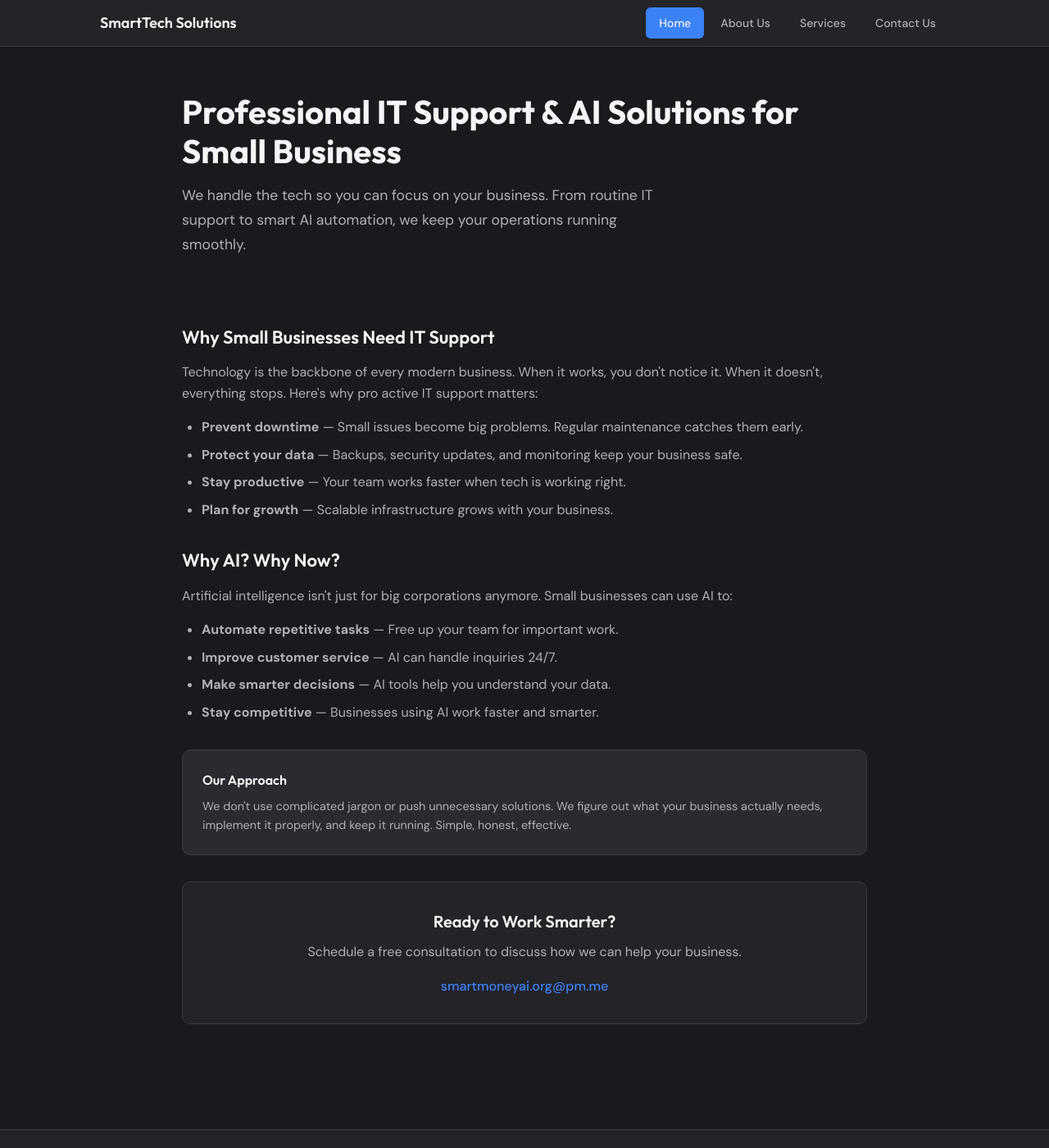
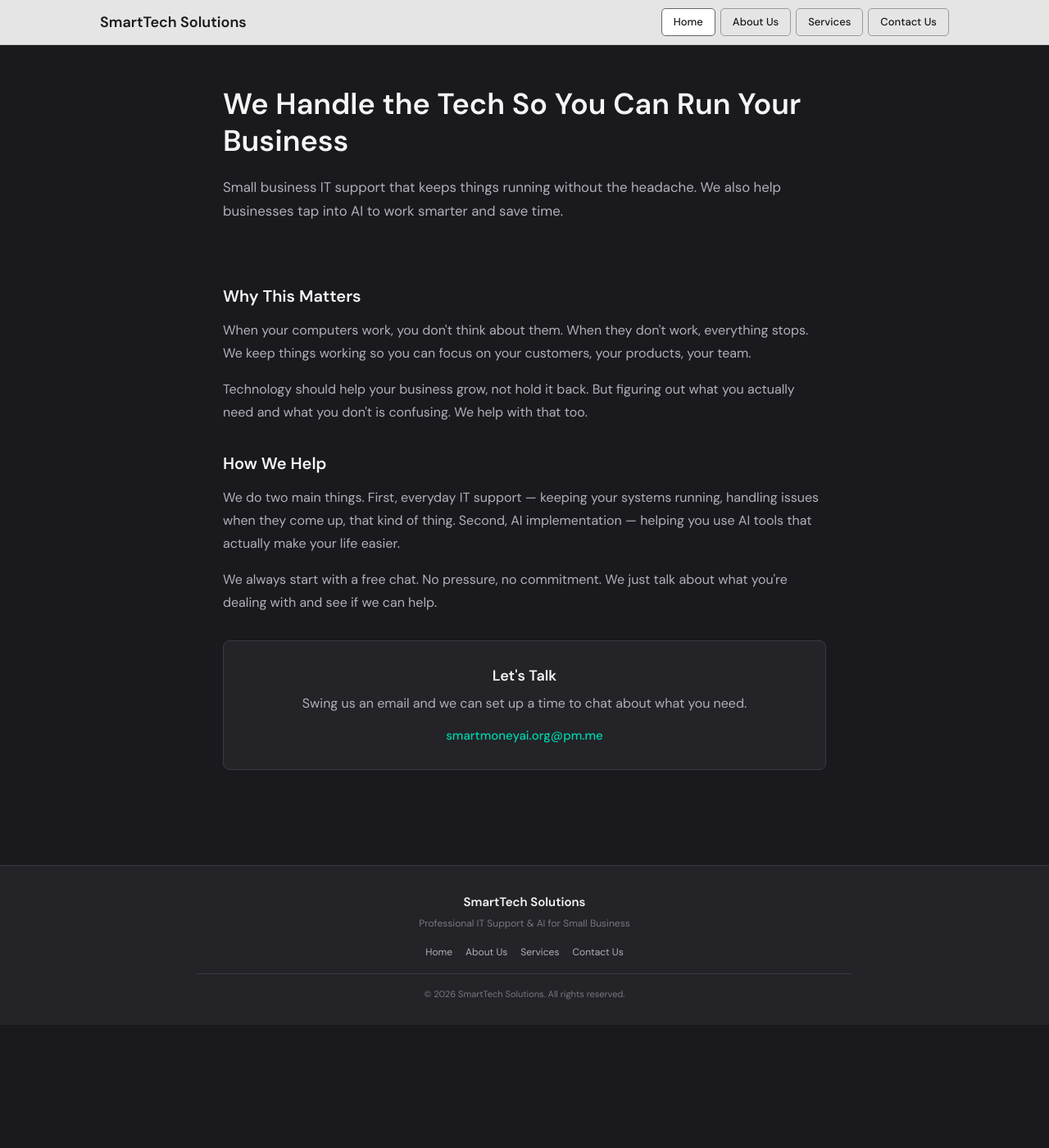
Before and after one commit to ThePaulBunyan/smartmoneyai, a Jekyll site: the page built from index.md, in a window 1280 px wide and 1400 px high. Shown: the whole window at 82% size. Built offline with Jekyll 4.4.1, drawn with Linux system fonts in a browser that asks for light colours.

Commit message:
Clean up - light grey banner, no blue, simple home page

```diff
--- a/index.md
+++ b/index.md
@@ -3,41 +3,26 @@ layout: default
 ---
 
 <div class="hero">
-  <h1>Professional IT Support & AI Solutions for Small Business</h1>
-  <p>We handle the tech so you can focus on your business. From routine IT support to smart AI automation, we keep your operations running smoothly.</p>
+  <h1>We Handle the Tech So You Can Run Your Business</h1>
+  <p>Small business IT support that keeps things running without the headache. We also help businesses tap into AI to work smarter and save time.</p>
 </div>
 
 <div class="content-section">
-  <h2>Why Small Businesses Need IT Support</h2>
-  <p>Technology is the backbone of every modern business. When it works, you don't notice it. When it doesn't, everything stops. Here's why pro active IT support matters:</p>
+  <h2>Why This Matters</h2>
+  <p>When your computers work, you don't think about them. When they don't work, everything stops. We keep things working so you can focus on your customers, your products, your team.</p>
 
-  <ul>
-    <li><strong>Prevent downtime</strong> — Small issues become big problems. Regular maintenance catches them early.</li>
-    <li><strong>Protect your data</strong> — Backups, security updates, and monitoring keep your business safe.</li>
-    <li><strong>Stay productive</strong> — Your team works faster when tech is working right.</li>
-    <li><strong>Plan for growth</strong> — Scalable infrastructure grows with your business.</li>
-  </ul>
+  <p>Technology should help your business grow, not hold it back. But figuring out what you actually need and what you don't is confusing. We help with that too.</p>
 </div>
 
 <div class="content-section">
-  <h2>Why AI? Why Now?</h2>
-  <p>Artificial intelligence isn't just for big corporations anymore. Small businesses can use AI to:</p>
+  <h2>How We Help</h2>
+  <p>We do two main things. First, everyday IT support — keeping your systems running, handling issues when they come up, that kind of thing. Second, AI implementation — helping you use AI tools that actually make your life easier.</p>
 
-  <ul>
-    <li><strong>Automate repetitive tasks</strong> — Free up your team for important work.</li>
-    <li><strong>Improve customer service</strong> — AI can handle inquiries 24/7.</li>
-    <li><strong>Make smarter decisions</strong> — AI tools help you understand your data.</li>
-    <li><strong>Stay competitive</strong> — Businesses using AI work faster and smarter.</li>
-  </ul>
-</div>
-
-<div class="feature-box">
-  <h3>Our Approach</h3>
-  <p>We don't use complicated jargon or push unnecessary solutions. We figure out what your business actually needs, implement it properly, and keep it running. Simple, honest, effective.</p>
+  <p>We always start with a free chat. No pressure, no commitment. We just talk about what you're dealing with and see if we can help.</p>
 </div>
 
 <div class="contact-card">
-  <h2>Ready to Work Smarter?</h2>
-  <p>Schedule a free consultation to discuss how we can help your business.</p>
+  <h2>Let's Talk</h2>
+  <p>Swing us an email and we can set up a time to chat about what you need.</p>
   <a href="mailto:smartmoneyai.org@pm.me?subject=Free Consultation" class="contact-email">smartmoneyai.org@pm.me</a>
 </div>
--- a/style.css
+++ b/style.css
@@ -1,4 +1,4 @@
-/* Professional Corporate Theme */
+/* Clean Professional Theme */
 :root {
   --bg-primary: #1a1a1e;
   --bg-secondary: #232328;
@@ -6,9 +6,11 @@
   --text-primary: #f5f5f5;
   --text-secondary: #b0b0b8;
   --text-muted: #787880;
-  --accent: #3b82f6;
-  --accent-hover: #60a5fa;
+  --accent: #00d4aa;
+  --accent-hover: #00f5c4;
   --border: #3a3a42;
+  --banner-bg: #e5e5e5;
+  --banner-text: #1a1a1e;
 }
 
 * {
@@ -32,8 +34,8 @@ body {
   top: 0;
   left: 0;
   right: 0;
-  background: var(--bg-secondary);
-  border-bottom: 1px solid var(--border);
+  background: var(--banner-bg);
+  border-bottom: 1px solid #ccc;
   z-index: 1000;
   padding: 0;
 }
@@ -45,78 +47,78 @@ body {
   justify-content: space-between;
   align-items: center;
   padding: 0 2rem;
-  height: 56px;
+  height: 54px;
 }
 
 .banner-logo {
-  font-family: 'Outfit', sans-serif;
+  font-family: 'DM Sans', sans-serif;
   font-size: 1.125rem;
   font-weight: 600;
-  color: var(--text-primary);
+  color: var(--banner-text);
 }
 
 .banner-links {
   display: flex;
-  gap: 0.25rem;
+  gap: 0.375rem;
 }
 
 .banner-btn {
-  color: var(--text-secondary);
+  color: var(--banner-text);
   text-decoration: none;
-  font-size: 0.875rem;
+  font-size: 0.8125rem;
   font-weight: 500;
-  padding: 0.5rem 1rem;
-  border-radius: 6px;
+  padding: 0.375rem 0.875rem;
+  border-radius: 5px;
+  border: 1px solid #999;
+  background: transparent;
   transition: all 0.2s ease;
 }
 
 .banner-btn:hover {
-  color: var(--text-primary);
-  background: var(--bg-card);
+  background: #fff;
 }
 
 .banner-btn.active {
-  color: var(--text-primary);
-  background: var(--accent);
+  background: #fff;
+  border-color: #666;
 }
 
 /* Main Content */
 main {
-  max-width: 900px;
+  max-width: 800px;
   margin: 0 auto;
   padding: 4rem 2rem 3rem;
 }
 
 /* Hero Section */
 .hero {
-  padding: 3rem 0;
+  padding: 2.5rem 0;
 }
 
 .hero h1 {
-  font-family: 'Outfit', sans-serif;
-  font-size: 2.5rem;
-  font-weight: 700;
-  line-height: 1.2;
-  margin-bottom: 1rem;
+  font-family: 'DM Sans', sans-serif;
+  font-size: 2.25rem;
+  font-weight: 600;
+  line-height: 1.25;
+  margin-bottom: 1.25rem;
 }
 
 .hero p {
-  font-size: 1.1rem;
+  font-size: 1.05rem;
   color: var(--text-secondary);
-  max-width: 600px;
-  line-height: 1.7;
+  line-height: 1.75;
 }
 
 /* Page Header */
 .page-header {
-  padding: 2rem 0 2.5rem;
+  padding: 2rem 0 2rem;
   border-bottom: 1px solid var(--border);
-  margin-bottom: 2.5rem;
+  margin-bottom: 2rem;
 }
 
 .page-header h1 {
-  font-family: 'Outfit', sans-serif;
-  font-size: 2rem;
+  font-family: 'DM Sans', sans-serif;
+  font-size: 1.875rem;
   font-weight: 600;
   margin-bottom: 0.5rem;
 }
@@ -131,8 +133,8 @@ main {
 }
 
 .content-section h2 {
-  font-family: 'Outfit', sans-serif;
-  font-size: 1.375rem;
+  font-family: 'DM Sans', sans-serif;
+  font-size: 1.25rem;
   font-weight: 600;
   margin-bottom: 0.75rem;
 }
@@ -140,77 +142,44 @@ main {
 .content-section p {
   color: var(--text-secondary);
   margin-bottom: 1rem;
-}
-
-.content-section ul {
-  margin: 1rem 0 1.5rem 1.5rem;
-}
-
-.content-section li {
-  margin-bottom: 0.5rem;
-  color: var(--text-secondary);
+  line-height: 1.75;
 }
 
 /* Service Card */
 .service-card {
   background: var(--bg-card);
   border: 1px solid var(--border);
-  border-radius: 10px;
-  padding: 1.5rem;
-  margin-bottom: 1.25rem;
+  border-radius: 8px;
+  padding: 1.25rem;
+  margin-bottom: 1rem;
 }
 
 .service-card h3 {
-  font-family: 'Outfit', sans-serif;
-  font-size: 1.125rem;
+  font-family: 'DM Sans', sans-serif;
+  font-size: 1rem;
   font-weight: 600;
-  margin-bottom: 0.5rem;
-  display: flex;
-  align-items: center;
-  gap: 0.5rem;
-}
-
-.service-card .price {
-  font-family: 'Outfit', sans-serif;
-  font-size: 1.25rem;
-  font-weight: 600;
-  color: var(--accent);
-  margin: 0.75rem 0 0.5rem;
-}
-
-.service-card .price span {
-  font-size: 0.875rem;
-  font-weight: 400;
-  color: var(--text-muted);
+  margin-bottom: 0.375rem;
 }
 
 .service-card p {
   color: var(--text-secondary);
   font-size: 0.9rem;
-}
-
-.service-card ul {
-  margin: 0.75rem 0 0 1.25rem;
-}
-
-.service-card li {
-  font-size: 0.875rem;
-  color: var(--text-secondary);
+  line-height: 1.6;
 }
 
 /* Pricing Grid */
 .pricing-grid {
   display: grid;
-  grid-template-columns: repeat(auto-fit, minmax(250px, 1fr));
-  gap: 1.25rem;
-  margin: 1.5rem 0;
+  grid-template-columns: repeat(auto-fit, minmax(230px, 1fr));
+  gap: 1rem;
+  margin: 1.25rem 0;
 }
 
 .pricing-card {
   background: var(--bg-card);
   border: 1px solid var(--border);
-  border-radius: 10px;
-  padding: 1.5rem;
+  border-radius: 8px;
+  padding: 1.25rem;
   text-align: center;
 }
 
@@ -219,44 +188,44 @@ main {
 }
 
 .pricing-card h3 {
-  font-family: 'Outfit', sans-serif;
-  font-size: 1rem;
+  font-family: 'DM Sans', sans-serif;
+  font-size: 0.9375rem;
   font-weight: 500;
-  margin-bottom: 0.5rem;
+  margin-bottom: 0.375rem;
 }
 
 .pricing-card .price {
-  font-family: 'Outfit', sans-serif;
-  font-size: 1.75rem;
-  font-weight: 700;
+  font-family: 'DM Sans', sans-serif;
+  font-size: 1.625rem;
+  font-weight: 600;
   color: var(--accent);
-  margin-bottom: 0.25rem;
+  margin-bottom: 0.125rem;
 }
 
 .pricing-card .price span {
-  font-size: 0.875rem;
+  font-size: 0.8125rem;
   font-weight: 400;
   color: var(--text-muted);
 }
 
 .pricing-card .tagline {
-  font-size: 0.85rem;
+  font-size: 0.8125rem;
   color: var(--text-muted);
-  margin-bottom: 1rem;
+  margin-bottom: 0.75rem;
 }
 
 .pricing-card ul {
   list-style: none;
   text-align: left;
-  margin: 0.75rem 0 0;
+  margin: 0.625rem 0 0;
 }
 
 .pricing-card li {
-  font-size: 0.8rem;
+  font-size: 0.8125rem;
   color: var(--text-secondary);
-  padding: 0.375rem 0;
+  padding: 0.3125rem 0;
   border-bottom: 1px solid var(--border);
-  padding-left: 1rem;
+  padding-left: 0.875rem;
   position: relative;
 }
 
@@ -275,27 +244,27 @@ main {
 .contact-card {
   background: var(--bg-secondary);
   border: 1px solid var(--border);
-  border-radius: 10px;
-  padding: 2rem;
+  border-radius: 8px;
+  padding: 1.75rem;
   text-align: center;
-  margin: 2rem 0;
+  margin: 1.75rem 0;
 }
 
 .contact-card h2 {
-  font-family: 'Outfit', sans-serif;
-  font-size: 1.25rem;
+  font-family: 'DM Sans', sans-serif;
+  font-size: 1.125rem;
   font-weight: 600;
-  margin-bottom: 0.5rem;
+  margin-bottom: 0.375rem;
 }
 
 .contact-card p {
   color: var(--text-secondary);
-  margin-bottom: 1rem;
+  margin-bottom: 0.875rem;
 }
 
 .contact-email {
   color: var(--accent);
-  font-size: 1rem;
+  font-size: 0.9375rem;
   font-weight: 500;
   text-decoration: none;
 }
@@ -308,60 +277,61 @@ main {
 .feature-box {
   background: var(--bg-card);
   border: 1px solid var(--border);
-  border-radius: 10px;
-  padding: 1.5rem;
-  margin: 1.5rem 0;
+  border-radius: 8px;
+  padding: 1.25rem;
+  margin: 1.25rem 0;
 }
 
 .feature-box h3 {
-  font-family: 'Outfit', sans-serif;
-  font-size: 1rem;
+  font-family: 'DM Sans', sans-serif;
+  font-size: 0.9375rem;
   font-weight: 600;
-  margin-bottom: 0.5rem;
+  margin-bottom: 0.375rem;
 }
 
 .feature-box p {
   color: var(--text-secondary);
   font-size: 0.9rem;
+  line-height: 1.6;
 }
 
 /* Footer */
 footer {
   background: var(--bg-secondary);
   border-top: 1px solid var(--border);
-  padding: 2.5rem 2rem 2rem;
-  margin-top: 3rem;
+  padding: 2rem 2rem 1.75rem;
+  margin-top: 2.5rem;
 }
 
 .footer-content {
-  max-width: 900px;
+  max-width: 800px;
   margin: 0 auto;
   text-align: center;
 }
 
 .footer-brand h3 {
-  font-family: 'Outfit', sans-serif;
-  font-size: 1rem;
+  font-family: 'DM Sans', sans-serif;
+  font-size: 0.9375rem;
   font-weight: 600;
-  margin-bottom: 0.375rem;
+  margin-bottom: 0.3125rem;
 }
 
 .footer-brand p {
   color: var(--text-muted);
-  font-size: 0.8rem;
+  font-size: 0.75rem;
 }
 
 .footer-links {
   display: flex;
   justify-content: center;
-  gap: 1.25rem;
-  margin: 1.25rem 0;
+  gap: 1rem;
+  margin: 1rem 0;
 }
 
 .footer-links a {
   color: var(--text-secondary);
   text-decoration: none;
-  font-size: 0.8rem;
+  font-size: 0.75rem;
   transition: color 0.2s ease;
 }
 
@@ -371,8 +341,8 @@ footer {
 
 .copyright {
   color: var(--text-muted);
-  font-size: 0.7rem;
-  padding-top: 1.25rem;
+  font-size: 0.6875rem;
+  padding-top: 1rem;
   border-top: 1px solid var(--border);
 }
 
@@ -386,15 +356,6 @@ footer {
     font-size: 1rem;
   }
 
-  .banner-links {
-    gap: 0.125rem;
-  }
-
-  .banner-btn {
-    font-size: 0.75rem;
-    padding: 0.375rem 0.625rem;
-  }
-
   main {
     padding: 3rem 1.25rem 2rem;
   }
@@ -402,4 +363,8 @@ footer {
   .hero h1 {
     font-size: 1.75rem;
   }
+
+  .hero p {
+    font-size: 1rem;
+  }
 }
```
